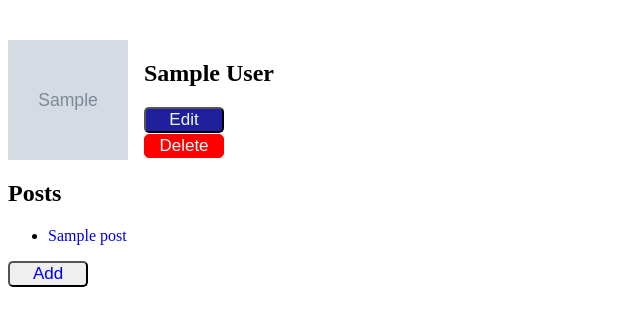
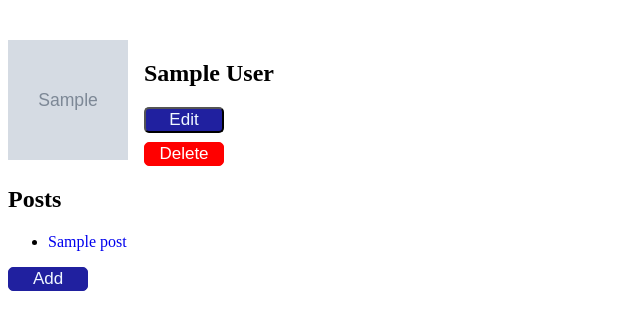
Before and after one commit to viktoriaukr/blg, a Flask app: page /users/1 in a window 1280 px wide. Shown: the top 330 px of the page, without its empty margins (0-640 px from the left). Run offline with Flask 3, Linux system fonts and the light colour scheme; tables that the repository leaves empty hold one stand-in row (values such as "Sample post"); grey boxes marked "Sample" are stand-in pictures.

Commit message:
second sqlalchemy section, blogly, final commit

```diff
--- a/static/app.css
+++ b/static/app.css
@@ -25,6 +25,10 @@ input {
   border: 1px solid black;
   padding-left: 5px;
 }
+textarea {
+  width: 30vh;
+  height: 5rem;
+}
 .editor-section {
   display: flex;
   margin-top: 5vh;
@@ -51,6 +55,7 @@ button {
 .add-user {
   background-color: rgb(32, 32, 159);
   color: aliceblue;
+  margin-bottom: 0.5rem;
 }
 
 .add {
@@ -76,8 +81,20 @@ button {
 .cancel {
   border: 1px solid green;
   background-color: white;
+  margin-bottom: 0.5rem;
 }
 
 .link {
   color: green;
 }
+
+.btn-post {
+  margin-top: 2rem;
+}
+
+.add-post,
+.link-add {
+  background-color: rgb(32, 32, 159);
+  color: aliceblue;
+  border: 1px solid rgb(32, 32, 159);
+}
--- a/templates/info.html
+++ b/templates/info.html
@@ -25,8 +25,8 @@ content %}
     </li>
     {% endfor %}
   </ul>
-  <button>
-    <a href="/users/{{user.id}}/posts/new">Add</a>
+  <button class="add-post">
+    <a class="link-add" href="/users/{{user.id}}/posts/new">Add</a>
   </button>
 </div>
 
--- a/templates/new_post.html
+++ b/templates/new_post.html
@@ -1,5 +1,6 @@
 {% extends 'base.html' %} {% block title %} Add Post {% endblock %} {% block
   content %}
+
   <h1>Add Post for {{user.first_name}} {{user.last_name}}</h1>
   <form method="post" >
     <label for="title"> Title: </label>
--- a/templates/post.html
+++ b/templates/post.html
@@ -4,6 +4,7 @@ content %}
   <h1>{{post.title}}</h1>
   <p>{{post.content}}</p>
   <small>{{post.created_at}}</small></br>
+  <div class="btn-post">
   <button class="cancel">
     <a class="link" href="/users/{{post.user.id}}">Cancel</a>
   </button>
@@ -13,5 +14,6 @@ content %}
   <form method="post" action="/posts/{{post.id}}/delete">
     <button class="delete" type="submit">Delete</button>
   </form>
+  </div>
 </section>
 {% endblock %}
```
